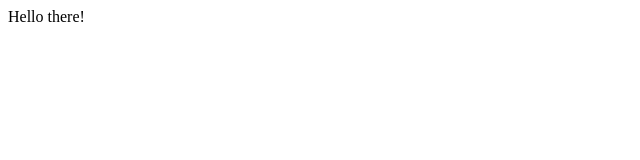
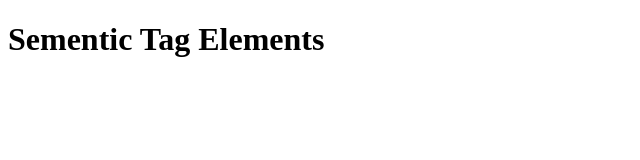
Before and after one commit to kimsayuki/Web-Development, a plain HTML site: page 09_Semantic Tags in HTML/index.html in a window 1280 px wide. Shown: the whole page, without its empty margins (0-640 px from the left). Drawn offline with Linux system fonts and the light colour scheme.

Commit message:
just start working on 09 folder

```diff
--- a/09_Semantic Tags in HTML/index.html
+++ b/09_Semantic Tags in HTML/index.html
@@ -7,7 +7,7 @@
     <link rel="stylesheet" href="/09_Semantic Tags in HTML/style.css">
 </head>
 <body>
-    Hello there!
+    <h1>Sementic Tag Elements</h1>
     <script src="/09_Semantic Tags in HTML/script.js"></script>
 </body>
 </html>
```
Also changed, not shown: 1 other file.
